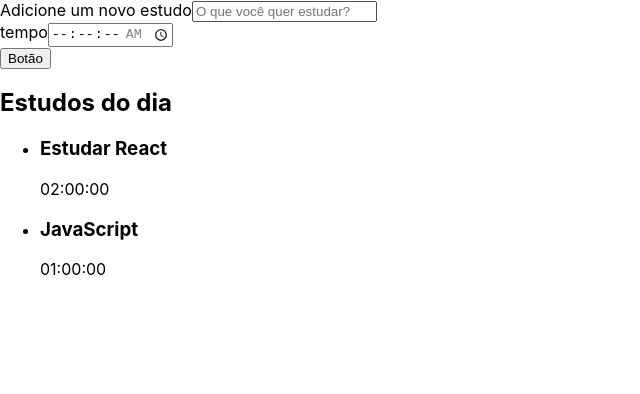
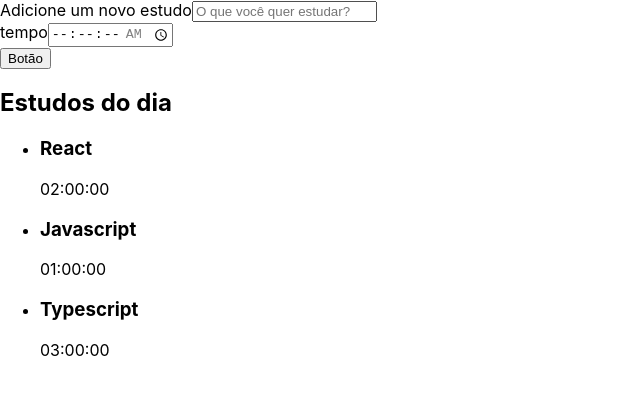
Before and after one commit to TatianePatriota/alura-studies, a React (Create React App) app: page / in a window 1280 px wide. Shown: the top 394 px of the page, without its empty margins (0-640 px from the left). Built offline with nearby package versions, Linux system fonts and the light colour scheme; the HTML template or start-up script is replaced by a standard one.

Commit message:
add map a tarefas da lista

```diff
--- a/src/components/Lista/index.tsx
+++ b/src/components/Lista/index.tsx
@@ -1,22 +1,28 @@
 import React from "react";
 
 function Lista() {
+  const tarefas = [{
+    tarefa: "React",
+    tempo:"02:00:00"
+  },
+  {
+    tarefa: "Javascript",
+    tempo: "01:00:00"
+  },
+  {
+    tarefa: "Typescript",
+    tempo: "03:00:00"
+  }];
   return(
     <aside>
       <h2>Estudos do dia</h2>
       <ul>
-        <li>
-          <h3>Estudar React</h3>
-          <span>
-            02:00:00
-          </span>
-        </li>
-        <li>
-          <h3>JavaScript</h3>
-          <span>
-            01:00:00
-          </span>
-        </li>
+        {tarefas.map((item, index)=> (
+          <li key={index}>
+            <h3>{item.tarefa}</h3>
+            <span>{item.tempo}</span>
+          </li>
+        ))}
       </ul>
     </aside>
   );
```
